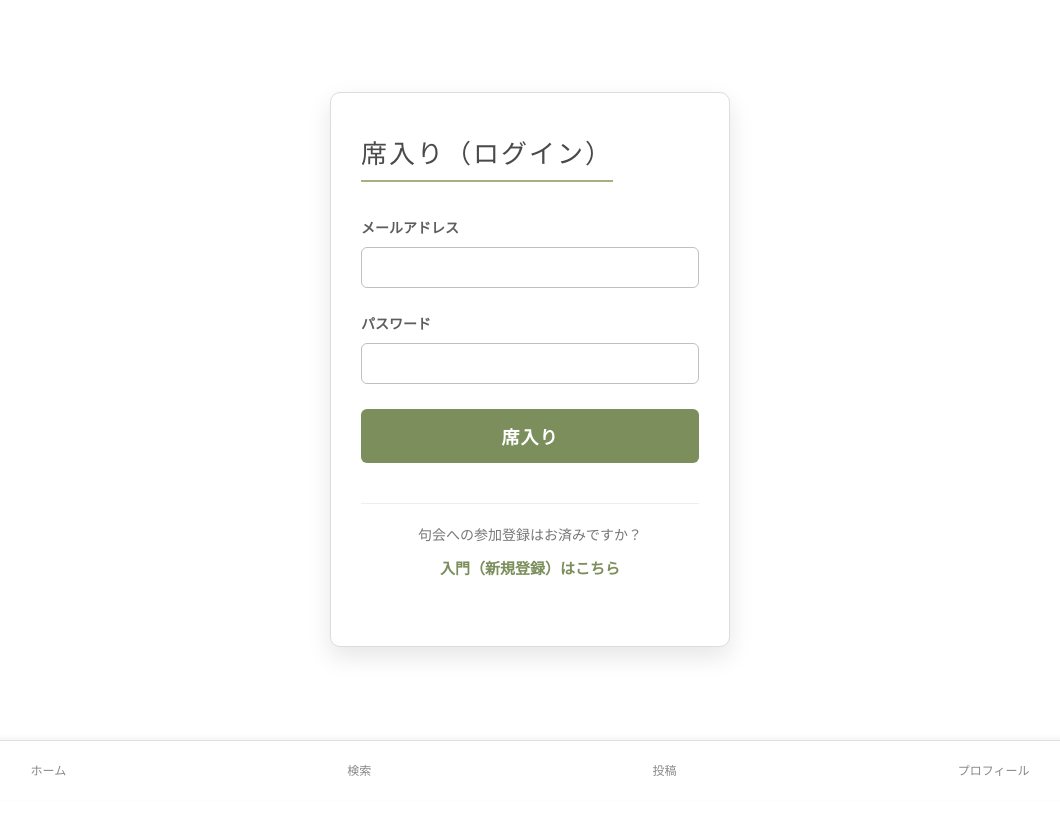
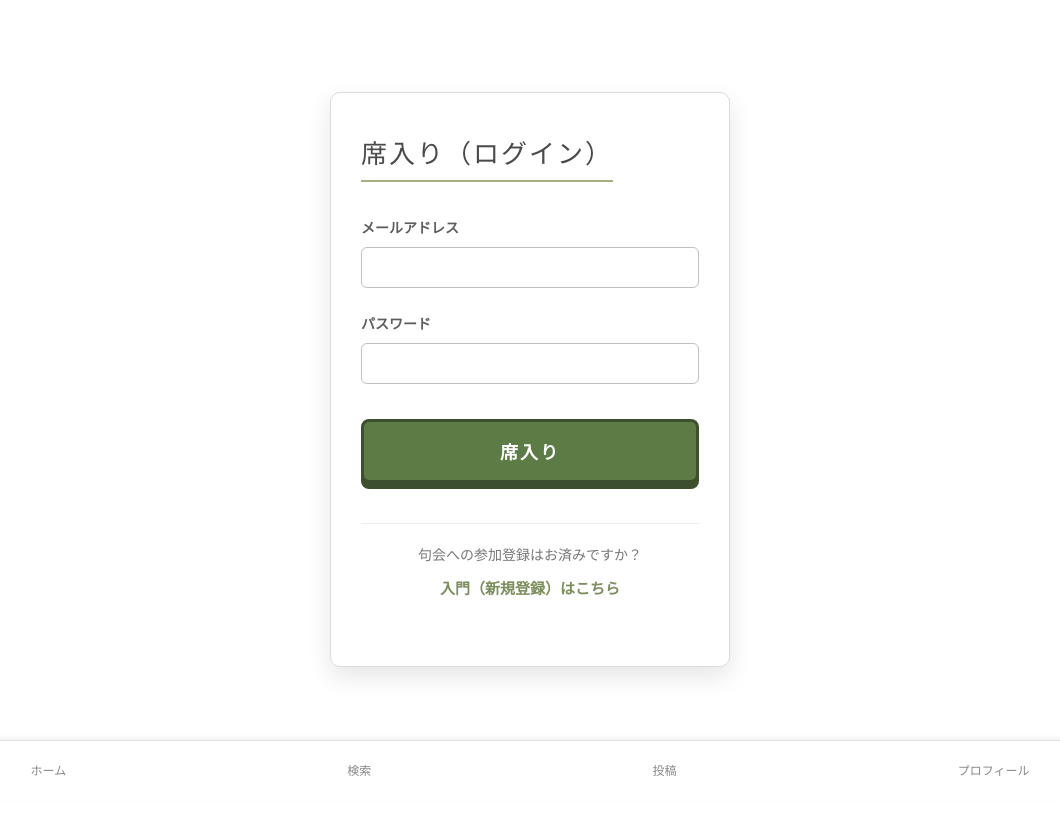
Before and after one commit to Shilomalu/senryu-app-public, a Vue app in the folder frontend/: page /login in a window 1280 px wide. Shown: the top 814 px of the page, without its empty margins (110-1170 px from the left). Built offline with nearby package versions, Linux system fonts and the light colour scheme.

Commit message:
ログイン登録画面と新規登録画面の細かな違いを修正

```diff
--- a/frontend/src/views/LoginView.vue
+++ b/frontend/src/views/LoginView.vue
@@ -122,24 +122,35 @@ input:focus {
 /* 席入りボタンの改善 (和風カラーの採用) */
 .login-button {
     width: 100%;
-    padding: 14px;
-    background-color: #7b8e5c; /* 渋めの緑 (苔色や若草色) */
+    padding: 16px; /* パディングを増やしてふっくらと */
+    margin-top: 10px;
+
+    background-color: #5c7b45; /* 座布団の色：深めの緑色 */
     color: white;
-    border: none;
-    border-radius: 6px;
+
+    border: 3px solid #3d502d; /* 濃いめの縁取り */
+    border-radius: 8px;
+
+    box-shadow: 0 6px 0 0 #3d502d; /* 影で立体感を強調 */
+
     cursor: pointer;
     font-size: 18px;
     font-weight: bold;
-    letter-spacing: 1px;
-    transition: background-color 0.3s, transform 0.1s;
-}
-.login-button:hover {
-    background-color: #5d6d45; /* ホバーで暗く */
-}
-.login-button:active {
-    transform: translateY(1px); /* クリック時に沈む効果 */
+    letter-spacing: 2px;
+
+    transition: all 0.15s ease;
 }
 
+/* クリック時 (座布団が沈む効果) */
+.login-button:active {
+    background-color: #536b3d;
+    box-shadow: 0 2px 0 0 #3d502d; /* 影を小さくして沈ませる */
+    transform: translateY(4px); /* ボタン全体を下に動かす */
+}
+
+.login-button:hover {
+    background-color: #6a8b51; /* ホバーで少し明るく */
+}
 /* メッセージのスタイル (エラー/成功) */
 .error-message {
     color: #d9534f; /* 赤色 */
```
